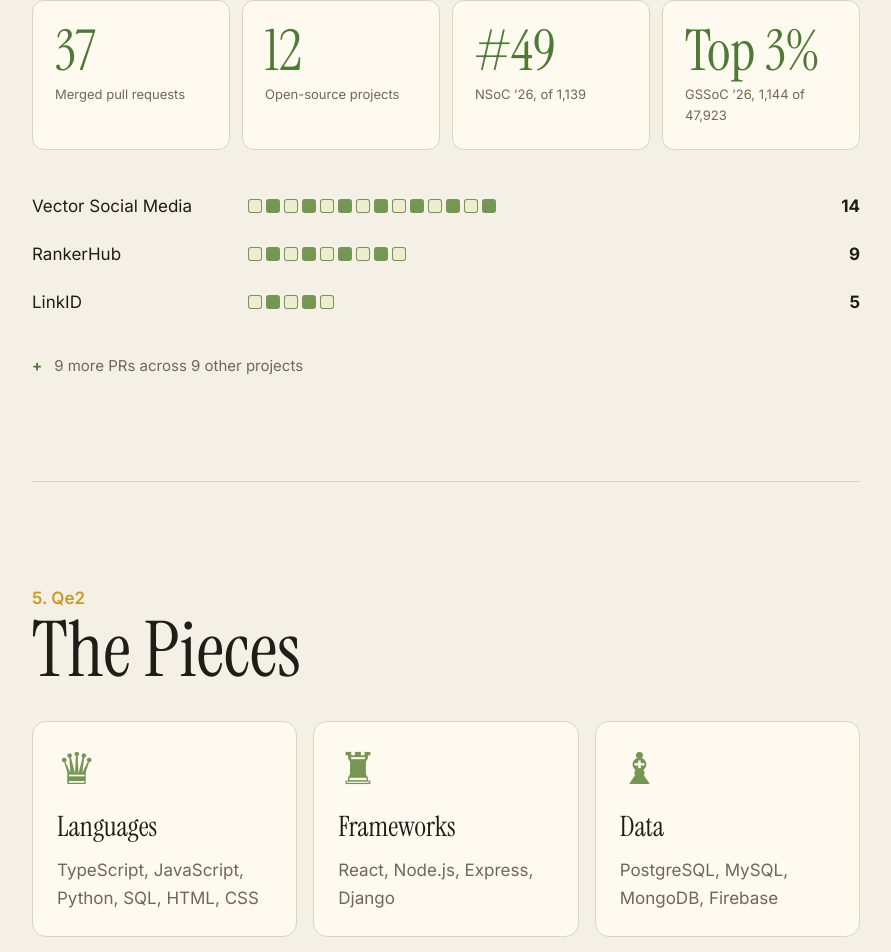
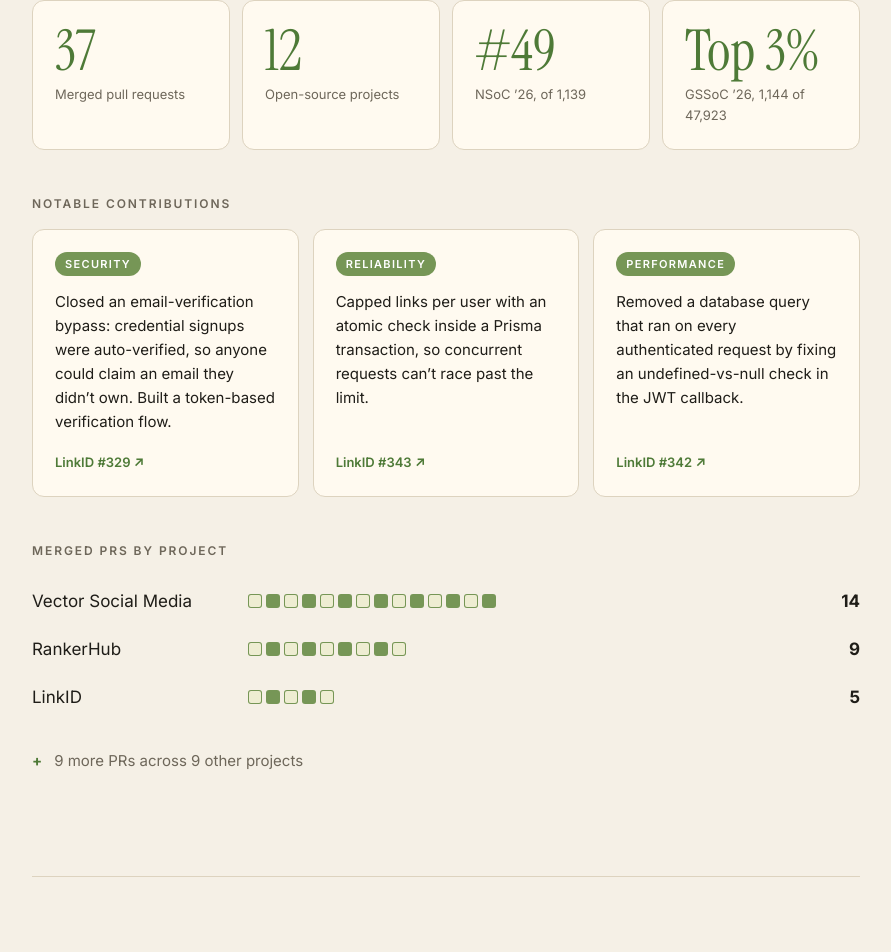
Before and after one commit to Rishikapurbey/portfolio-, a React (Vite) app: page / in a window 1280 px wide. Shown: the part 3239-4191 px from the top of the page, without its empty margins (336-1227 px from the left). Built offline with nearby package versions, Linux system fonts and the light colour scheme.

Commit message:
Highlight notable open-source contributions
Three LinkID PRs covering security, reliability and performance, shown
above the per-project PR counts.

```diff
--- a/src/App.tsx
+++ b/src/App.tsx
@@ -133,6 +133,17 @@
                 </div>
               ))}
             </div>
+            <h3 className="ch-subhead">Notable contributions</h3>
+            <div className="ch-highlights">
+              {openSource.highlights.map((h) => (
+                <a key={h.pr} className="ch-highlight" href={h.pr} target="_blank" rel="noreferrer">
+                  <span className="ch-highlight__kind">{h.kind}</span>
+                  <p>{h.text}</p>
+                  <span className="ch-highlight__ref">{h.project} #{h.pr.split('/').pop()} ↗</span>
+                </a>
+              ))}
+            </div>
+            <h3 className="ch-subhead">Merged PRs by project</h3>
             <ul className="ch-repos">
               {openSource.repos.map((r) => (
                 <li key={r.name}>
--- a/src/data/profile.ts
+++ b/src/data/profile.ts
@@ -99,6 +99,26 @@
     { name: 'LinkID', prs: 5 },
   ],
   remainder: '9 more PRs across 9 other projects',
+  highlights: [
+    {
+      kind: 'Security',
+      text: 'Closed an email-verification bypass: credential signups were auto-verified, so anyone could claim an email they didn’t own. Built a token-based verification flow.',
+      project: 'LinkID',
+      pr: 'https://github.com/vishnukothakapu/linkid/pull/329',
+    },
+    {
+      kind: 'Reliability',
+      text: 'Capped links per user with an atomic check inside a Prisma transaction, so concurrent requests can’t race past the limit.',
+      project: 'LinkID',
+      pr: 'https://github.com/vishnukothakapu/linkid/pull/343',
+    },
+    {
+      kind: 'Performance',
+      text: 'Removed a database query that ran on every authenticated request by fixing an undefined-vs-null check in the JWT callback.',
+      project: 'LinkID',
+      pr: 'https://github.com/vishnukothakapu/linkid/pull/342',
+    },
+  ],
 }
 
 export const skills: { group: string; items: string[] }[] = [
--- a/src/index.css
+++ b/src/index.css
@@ -507,8 +507,65 @@
   color: var(--c-muted);
 }
 
+.ch-subhead {
+  margin: 44px 0 16px;
+  font-size: 12px;
+  font-weight: 600;
+  letter-spacing: 0.16em;
+  text-transform: uppercase;
+  color: var(--c-muted);
+}
+
+.ch-highlights {
+  display: grid;
+  grid-template-columns: repeat(3, 1fr);
+  gap: 14px;
+}
+
+.ch-highlight {
+  display: flex;
+  flex-direction: column;
+  padding: 22px;
+  border: 1px solid var(--c-line);
+  border-radius: 12px;
+  background: var(--c-card);
+  text-decoration: none;
+  transition: transform 0.3s, box-shadow 0.3s, border-color 0.3s;
+}
+
+.ch-highlight:hover {
+  transform: translateY(-3px);
+  border-color: var(--c-dark);
+  box-shadow: 0 16px 32px rgba(31, 29, 24, 0.08);
+}
+
+.ch-highlight__kind {
+  align-self: flex-start;
+  padding: 3px 10px;
+  border-radius: 999px;
+  background: var(--c-dark);
+  font-size: 11px;
+  font-weight: 600;
+  letter-spacing: 0.12em;
+  text-transform: uppercase;
+  color: #fff;
+}
+
+.ch-highlight p {
+  margin: 14px 0 18px;
+  font-size: 15px;
+  line-height: 1.6;
+}
+
+.ch-highlight__ref {
+  margin-top: auto;
+  font-size: 13px;
+  font-weight: 600;
+  color: var(--c-green);
+}
+
 .ch-repos {
-  margin: 32px 0 0;
+  margin: 0;
   padding: 0;
   list-style: none;
 }
@@ -753,6 +810,10 @@
   .ch-stats {
     grid-template-columns: repeat(2, 1fr);
   }
+
+  .ch-highlights {
+    grid-template-columns: 1fr;
+  }
 }
 
 @media (max-width: 640px) {
```
